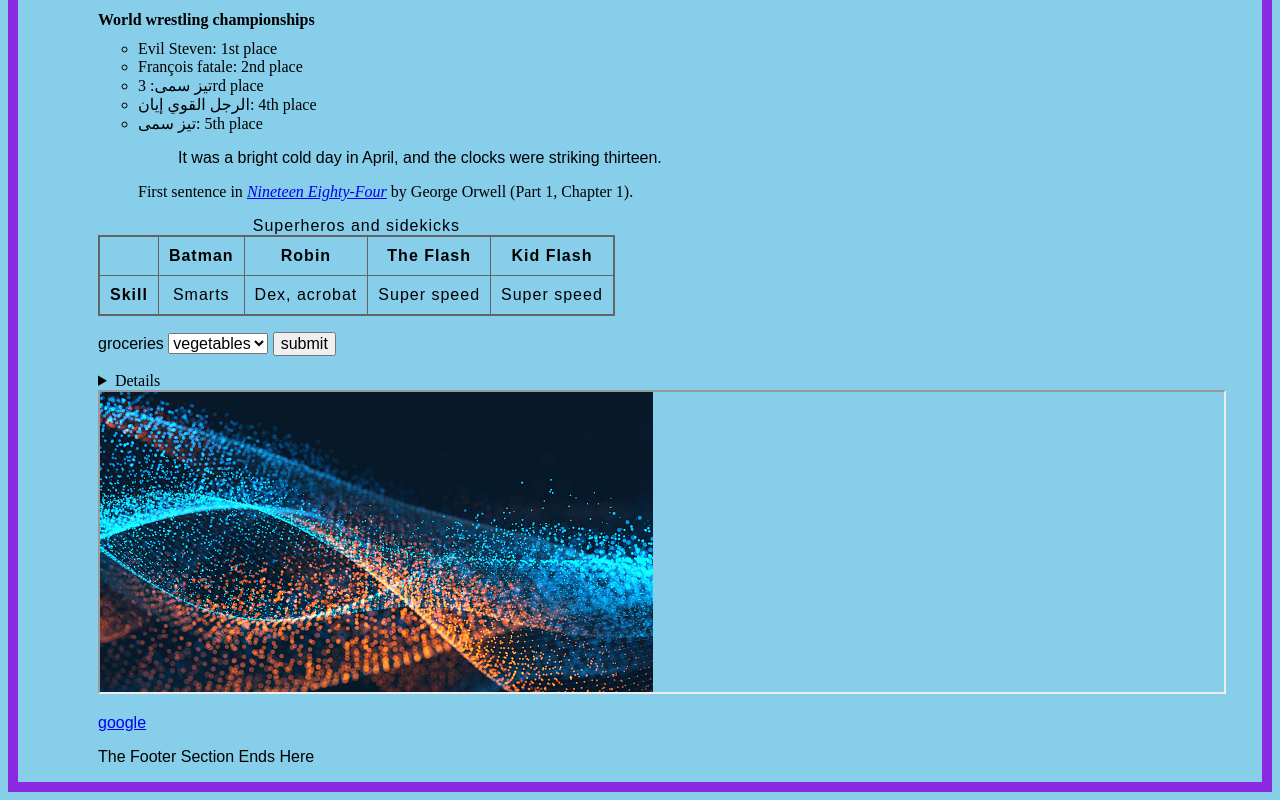
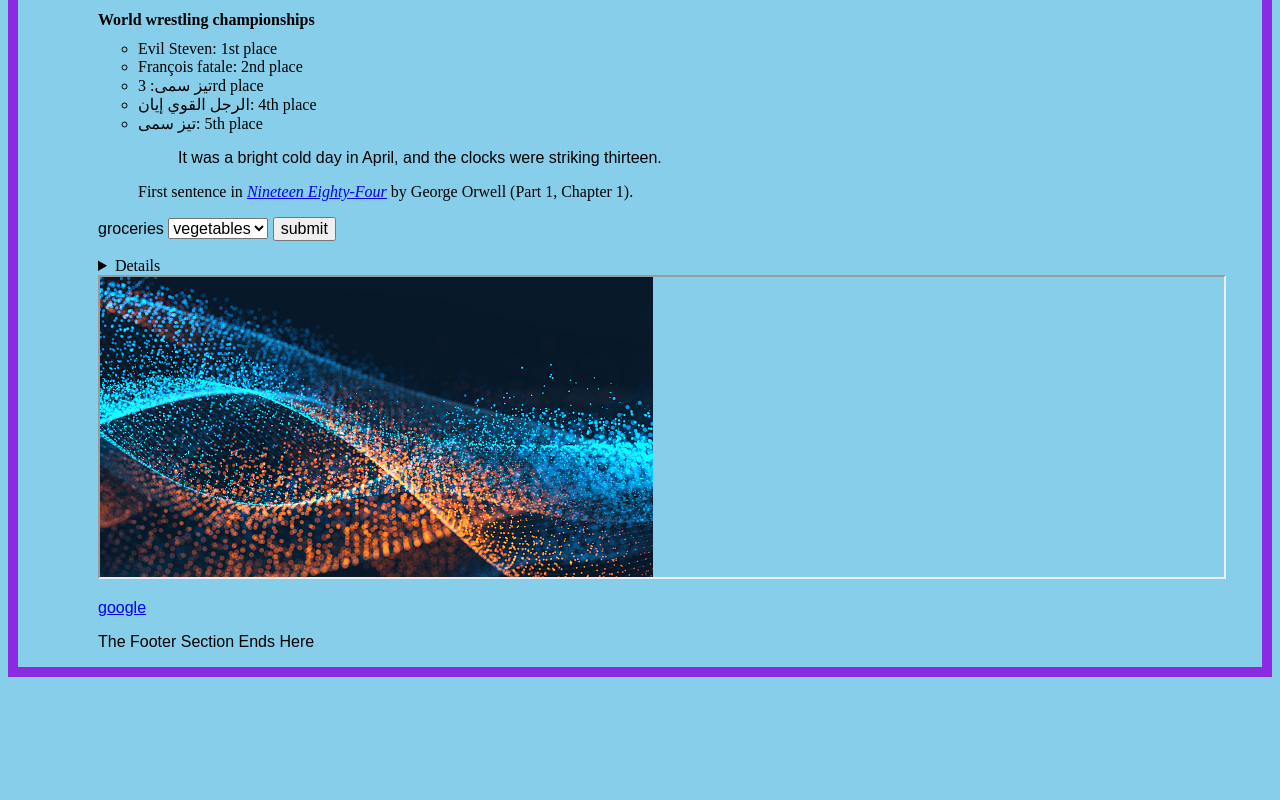
Before and after one commit to Mdhamza77/HtmlPractice, a plain HTML site: page tags.html in a window 1280 px wide. Shown: the part 1641-2441 px from the top of the page. After the commit the page ends 2326 px from the top, so only its background shows below. Drawn offline with Linux system fonts and the light colour scheme.

Commit message:
Add existing project files prior to the push to GitHub.

```diff
--- a/tags.html
+++ b/tags.html
@@ -5,7 +5,7 @@
     <meta charset="UTF-8">
     <meta http-equiv="X-UA-Compatible" content="IE=edge">
     <meta name="viewport" content="width=device-width, initial-scale=1.0">
-    <link rel="stylesheet" href="style.css" >
+    <link rel="stylesheet" href="style.css">
     <title>Document</title>
 </head>
 
@@ -24,7 +24,8 @@
             <p>---------------------- anchor tag -------------------------- </p>
             <a href="forms.html">Click to go Forms page </a>
             <a href="tables.html">tables page</a>
-        <p>To create links that open in the user's email program to let them send a new message, use the mailto: scheme:
+            <p>To create links that open in the user's email program to let them send a new message, use the mailto:
+                scheme:
             </p>
             <a href="mailto:nowhere@mozilla.org">Send email to nowhere</a>
             <p>Cellular devices autodial the number.</p>
@@ -36,7 +37,8 @@
 
 
             <p>---------------------------- This is abbreviation Tag ------------------------------ </p>
-        <p>Upcoming Event of <abbr title="International Federation of Association Football">FIFA </abbr> World cup is
+            <p>Upcoming Event of <abbr title="International Federation of Association Football">FIFA </abbr> World cup
+                is
                 Hosted in Qatar</p>
 
             <p>----------------------------------Address -----------------------------------------</p>
@@ -80,7 +82,8 @@
             <p><b> HTML element represents a portion of a document whose content is only indirectly related to the
                     document's main content. Asides are frequently presented as sidebars or call-out boxes.</b></p>
 
-        <p>Salamanders are a group of amphibians with a lizard-like appearance, including short legs and a tail in both
+            <p>Salamanders are a group of amphibians with a lizard-like appearance, including short legs and a tail in
+                both
                 larval and adult forms.</p>
 
             <aside>
@@ -88,7 +91,8 @@
             </aside>
 
             <p>Several species of salamander inhabit the temperate rainforest of the Pacific Northwest, including the
-            Ensatina, the Northwestern Salamander and the Rough-skinned Newt. Most salamanders are nocturnal, and hunt
+                Ensatina, the Northwestern Salamander and the Rough-skinned Newt. Most salamanders are nocturnal, and
+                hunt
                 for insects, worms and other small creatures.</p>
 
             <p> --------------------------- Audio Tag --------------------- </p>
@@ -99,13 +103,13 @@
                         audio links
                     </a>
                 </audio>
-            <video  controls >
+                <video controls>
 
-            <source src="#"  type="video/mp4">
-                <a href="https://www.youtube.com/watch?v=xIYJ7VaSxYY" alt ="play">link to video</a>
+                    <source src="#" type="video/mp4">
+                    <a href="https://www.youtube.com/watch?v=xIYJ7VaSxYY" alt="play">link to video</a>
                 </video>
 
-            <p>----------------------Bi Directional Tag  bdi-----------------------------</p>
+                <p>----------------------Bi Directional Tag bdi-----------------------------</p>
                 <h1>World wrestling championships</h1>
 
                 <ul>
@@ -119,31 +123,9 @@
                     <blockquote>
                         <p>It was a bright cold day in April, and the clocks were striking thirteen.</p>
                     </blockquote>
-                <figcaption>First sentence in <cite><a href="http://www.george-orwell.org/1984/0.html">Nineteen Eighty-Four</a></cite> by George Orwell (Part 1, Chapter 1).</figcaption>
+                    <figcaption>First sentence in <cite><a href="http://www.george-orwell.org/1984/0.html">Nineteen
+                                Eighty-Four</a></cite> by George Orwell (Part 1, Chapter 1).</figcaption>
                 </figure>
-
-            <table>
-                <caption>Superheros and sidekicks</caption>
-                <colgroup>
-                    <col>
-                    <col span="2" class="batman">
-                    <col span="2" class="flash">
-                </colgroup>
-                <tr>
-                    <td> </td>
-                    <th scope="col">Batman</th>
-                    <th scope="col">Robin</th>
-                    <th scope="col">The Flash</th>
-                    <th scope="col">Kid Flash</th>
-                </tr>
-                <tr>
-                    <th scope="row">Skill</th>
-                    <td>Smarts</td>
-                    <td>Dex, acrobat</td>
-                    <td>Super speed</td>
-                    <td>Super speed</td>
-                </tr>
-            </table>
 
                 <p>
                     <label for="groceries">groceries </label>
@@ -161,7 +143,8 @@
                     Something small enough to escape casual notice.
                 </details>
 
-            <iframe src="./Images/istockphoto-1280385511-170667a.jpg" name="iframe_a" height="300px" width="100%" title="Iframe Example"></iframe>
+                <iframe src="./Images/istockphoto-1280385511-170667a.jpg" name="iframe_a" height="300px" width="100%"
+                    title="Iframe Example"></iframe>
 
                 <p><a href="index.html" target="iframe_a">google</a></p>
 
```
Also changed, not shown: componenetElement.html (+8 -1 lines), forms.html (+18 -17 lines), index.html (+11 -6 lines), tables.html (+3 -0 lines). Lines whose indentation alone changed are shown as unchanged.
